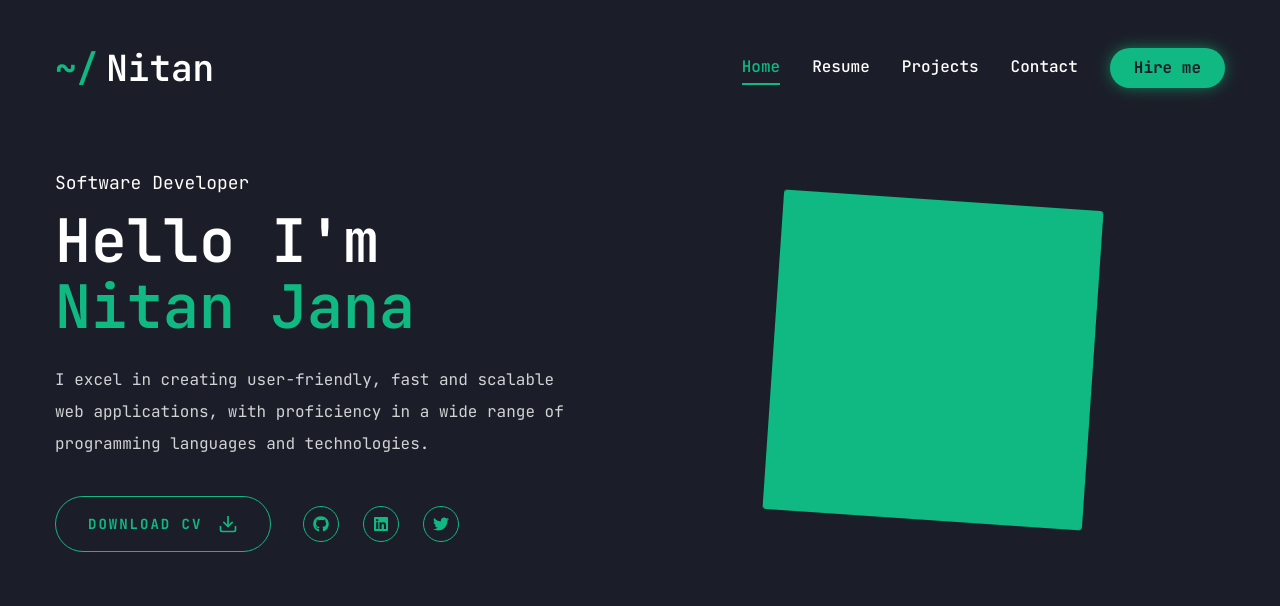
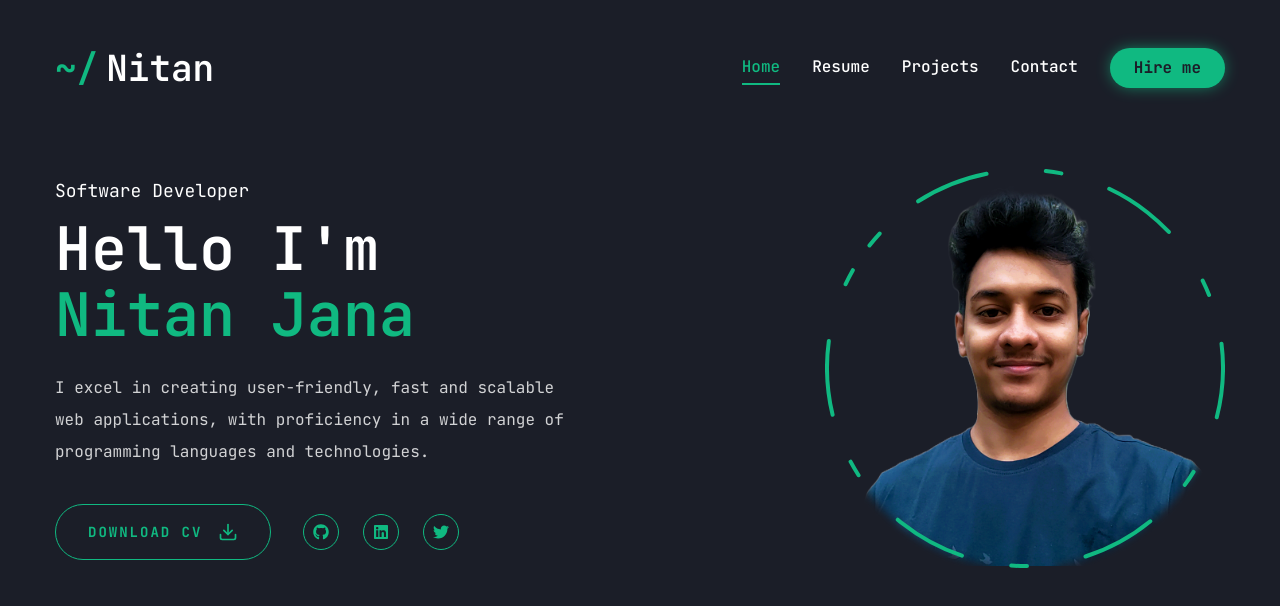
Before and after one commit to NitanJana/nitan-portfolio, a Next.js app: page / in a window 1280 px wide. Shown: the top 606 px of the page. Built offline with nearby package versions, Linux system fonts and the light colour scheme.

Commit message:
feat: add photo component

```diff
--- a/src/app/page.tsx
+++ b/src/app/page.tsx
@@ -2,15 +2,14 @@ import Link from "next/link";
 import { FiDownload } from "react-icons/fi";
 
 // components
-// import ProfileImage from "@/components/ProfileImage";
-import Orbit from "@/components/Orbit";
+import { Button } from "@/components/ui/button";
 import Social from "@/components/Social";
-import { Button } from "@/components/ui/button";
+import Photo from "@/components/Photo";
 
 export default function Home() {
   return (
     <section className="h-full">
-      <div className="container h-full w-full">
+      <div className="container h-full">
         <div className="flex flex-col xl:flex-row justify-between items-center xl:pt-8 xl:pb-24 gap-8">
           {/* description */}
           <div className="text-center xl:text-left order-2 xl:order-none">
@@ -52,9 +51,9 @@ export default function Home() {
               </div>
             </div>
           </div>
-          {/* image */}
-          <div className="order-1 xl:order-none w-1/2">
-            <Orbit />
+          {/* profile image */}
+          <div className="order-1 xl:order-none mb-8 xl:mb-0">
+            <Photo />
           </div>
         </div>
       </div>
--- a/src/components/Orbit.tsx
+++ /dev/null
@@ -1,28 +0,0 @@
-"use client";
-
-import { motion } from "framer-motion";
-
-const Orbit = () => {
-  return (
-    <div className="h-full w-full flex justify-center items-center">
-      <motion.div
-        className="m-0 p-0 bg-accent text-white overflow-hidden w-20 h-20 xl:w-40 xl:h-40 my-12"
-        animate={{
-          scale: [1, 2, 2, 1, 1],
-          rotate: [0, 0, 180, 180, 0],
-          borderRadius: ["0%", "0%", "50%", "50%", "0%"],
-        }}
-        transition={{
-          delay: 2,
-          duration: 2,
-          ease: "easeInOut",
-          times: [0, 0.2, 0.5, 0.8, 1],
-          repeat: Infinity,
-          repeatDelay: 1,
-        }}
-      />
-    </div>
-  );
-};
-
-export default Orbit;
--- a/src/components/PageTransition.tsx
+++ b/src/components/PageTransition.tsx
@@ -14,7 +14,7 @@ const PageTransition = ({ children }: { children: React.ReactNode }) => {
             opacity: 0,
             transition: { delay: 1, duration: 0.4, ease: "easeInOut" },
           }}
-          className="h-screen w-screen top-0 fixed bg-primary pointer-events-none"
+          className="h-screen w-screen top-0 fixed bg-primary pointer-events-none z-30"
         />
         {children}
       </div>
--- /dev/null
+++ b/src/components/Photo.tsx
@@ -0,0 +1,65 @@
+"use client";
+
+import Image from "next/image";
+import { motion } from "framer-motion";
+
+const Photo = () => {
+  return (
+    <div className="w-full h-full relative select-none pointer-events-none">
+      <motion.div
+        initial={{ opacity: 0 }}
+        animate={{
+          opacity: 1,
+          transition: { delay: 2, duration: 0.4, ease: "easeIn" },
+        }}
+      >
+        <motion.div
+          initial={{ opacity: 0 }}
+          animate={{
+            opacity: 1,
+            transition: { delay: 2.4, duration: 0.4, ease: "easeInOut" },
+          }}
+          className="w-[298px] h-[298px] xl:w-[398px] xl:h-[398px] absolute"
+        >
+          <Image
+            src="/images/photo.png"
+            alt="profile photo"
+            fill
+            sizes="100%,100%"
+            priority
+            quality={100}
+            className="object-contain brightness-[1.3]"
+          />
+        </motion.div>
+
+        <motion.svg
+          className="w-[300px] xl:w-[400px] h-[300px] xl:h-[400px] relative z-10"
+          fill="transparent"
+          viewBox="0 0 400 400"
+          xmlns="http://www.w3.org/2000/svg"
+        >
+          <motion.circle
+            cx="200"
+            cy="200"
+            r="198"
+            strokeLinecap="round"
+            strokeLinejoin="round"
+            className="stroke-accent stroke-[4]"
+            initial={{ strokeDasharray: "24 10 0 0" }}
+            animate={{
+              strokeDasharray: ["15 120 25 25", "16 25 92 72", "4 250 22 22"],
+              rotate: [120, 360],
+            }}
+            transition={{
+              duration: 20,
+              repeat: Infinity,
+              repeatType: "reverse",
+            }}
+          />
+        </motion.svg>
+      </motion.div>
+    </div>
+  );
+};
+
+export default Photo;
--- a/src/components/ProfileImage.tsx
+++ /dev/null
@@ -1,38 +0,0 @@
-"use client";
-
-import Image from "next/image";
-import { motion } from "framer-motion";
-
-const ProfileImage = () => {
-  return (
-    <div className="w-full h-full relative">
-      <motion.div
-        initial={{ opacity: 0 }}
-        animate={{
-          opacity: 1,
-          transition: { delay: 2, duration: 0.4, ease: "easeIn" },
-        }}
-      >
-        <motion.div
-          initial={{ opacity: 0 }}
-          animate={{
-            opacity: 1,
-            transition: { delay: 2.4, duration: 0.4, ease: "easeInOut" },
-          }}
-          className="w-[298px] h-[298px] xl:w-[498px] xl:h-[498px] mix-blend-lighten"
-        >
-          <Image
-            src="/photo.png"
-            alt="profile image"
-            fill
-            priority
-            quality={100}
-            className="object-contain"
-          />
-        </motion.div>
-      </motion.div>
-    </div>
-  );
-};
-
-export default ProfileImage;
--- a/src/components/StairTransition.tsx
+++ b/src/components/StairTransition.tsx
@@ -16,7 +16,7 @@ const StairTransition = () => {
         </div>
 
         <motion.div
-          className="h-screen w-screen fixed bg-primary top-0 pointer-events-none"
+          className="h-screen w-screen fixed bg-primary top-0 pointer-events-none z-30"
           initial={{ opacity: 1 }}
           animate={{
             opacity: 0,
--- a/tailwind.config.ts
+++ b/tailwind.config.ts
@@ -43,20 +43,6 @@ const config = {
           // #6ee7b7->emerald-300
         },
       },
-      keyframes: {
-        "accordion-down": {
-          from: { height: "0" },
-          to: { height: "var(--radix-accordion-content-height)" },
-        },
-        "accordion-up": {
-          from: { height: "var(--radix-accordion-content-height)" },
-          to: { height: "0" },
-        },
-      },
-      animation: {
-        "accordion-down": "accordion-down 0.2s ease-out",
-        "accordion-up": "accordion-up 0.2s ease-out",
-      },
     },
   },
   plugins: [require("tailwindcss-animate")],
```
Also changed, not shown: public/images/photo.png (added).
